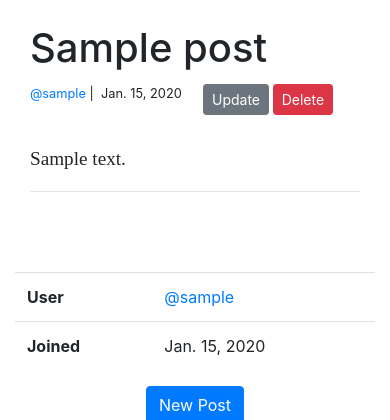
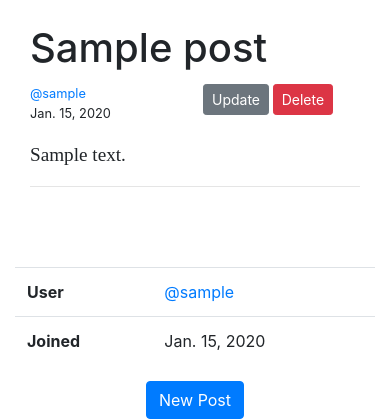
Before and after one commit to mseltahir/DjangoBlog, a Django app: page /1/ in a window 390 px wide. Shown: the part 64-484 px from the top of the page. Run offline with Django 3.2, Linux system fonts and the light colour scheme; a user stored in the database is signed in; tables that the repository leaves empty hold one stand-in row (values such as "Sample post"); some libraries are stand-ins or nearby versions.

Commit message:
make it a bit responsive

```diff
--- a/blog/static/blog/styles.css
+++ b/blog/static/blog/styles.css
@@ -14,4 +14,7 @@
   .mob-sc-a {
     position: relative;
   }
+  .mob-sc-b {
+    display: block;
+  }
 }
--- a/blog/templates/blog/detail.html
+++ b/blog/templates/blog/detail.html
@@ -6,9 +6,10 @@
     <h1>{{ post.title }}</h1>
     <div style="column-count: 2">
         <small>
-            <a href="#">@{{ post.author }}</a> |&nbsp;
-            {{ post.created_on.date }} &nbsp;
             {% if post.author == user %}
+            <a href="#">@{{ post.author }}</a>
+            <span class="mob-sc-b mob-sc-a">
+                {{ post.created_on.date }} &nbsp;</span>
             <div class="mob-sc-a">
                 <a href="{% url 'blog:post-update' post.pk %}">
                     <button class="btn btn-secondary btn-sm mt-1 mb-1">
@@ -21,6 +22,9 @@
                     </button>
                 </a>
             </div>
+            {% else %}
+            <a href="#">@{{ post.author }}</a> |&nbsp;
+            {{ post.created_on.date }} &nbsp;
             {% endif %}
         </small>
     </div>
```
